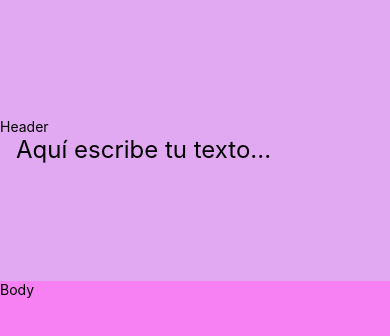
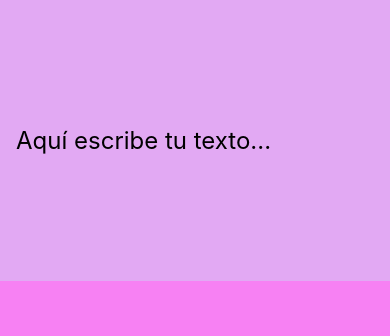
Before and after one commit to Leydy/to-do-app, a React Native app: screen / in a window 390 px wide. Shown: the top 336 px of the page. Built offline with nearby package versions, Linux system fonts and the light colour scheme.

Commit message:
agregando función eliminar al icono borrar

```diff
--- a/App.js
+++ b/App.js
@@ -23,9 +23,16 @@ export default class App extends React.Component {
       tareas: [...this.state.tareas, { texto: this.state.texto, key: Date.now() }],
       texto: '',
     });
-    console.log(this.state.tareas.length);
   }
+  eliminarTarea = (id) => {
+    const nuevasTareas = this.state.tareas.filter((tarea) => {
+      return tarea.key !== id;
+    });
+    this.setState({
+      tareas: nuevasTareas,
+    });
 
+  }
   render() {
     return (
       <View style={styles.container}>
@@ -34,8 +41,8 @@ export default class App extends React.Component {
           cambiarTexto={this.establecerTexto}
           agregar={this.agregarTarea}
         />
-        <Text>{this.state.texto}</Text>
-        <Body tareas={this.state.tareas} />
+
+        <Body tareas={this.state.tareas} eliminar={this.eliminarTarea} />
       </View>
     );
   }
--- a/Body.js
+++ b/Body.js
@@ -8,10 +8,10 @@ class Body extends Component {
   render() {
     return (
             <View style={styles.container}>
-                <Text>Body</Text>
+
                 <FlatList
                   data={this.props.tareas}
-                  renderItem={({ item }) => <Tarea item={item} />}
+                  renderItem={({ item }) => <Tarea item={item} eliminar={this.props.eliminar} />}
                 />
             </View>
     );
--- a/Header.js
+++ b/Header.js
@@ -6,7 +6,7 @@ class Header extends Component {
   render() {
     return (
       <View style={styles.container}>
-            <Text>Header</Text>
+
             <TextInput
               style={styles.texto}
               onChangeText={this.props.cambiarTexto}
--- a/Tarea.js
+++ b/Tarea.js
@@ -1,6 +1,6 @@
 // import liraries
 import React, { Component } from 'react';
-import { View, Text, StyleSheet } from 'react-native';
+import { View, Text, StyleSheet, TouchableOpacity } from 'react-native';
 import { Ionicons } from '@expo/vector-icons';
 
 // create a component
@@ -9,11 +9,13 @@ class Tarea extends Component {
     return (
             <View style={styles.container}>
                 <Text style={styles.texto}>{this.props.item.texto}</Text>
+                <TouchableOpacity onPress={ ()=> {this.props.eliminar(this.props.item.key); }}>
                 <Ionicons
                     name="md-trash"
                     size={24}
                     color="gray"
                 />
+                </TouchableOpacity>
             </View>
     );
   }
@@ -25,6 +27,7 @@ const styles = StyleSheet.create({
     flex: 1,
     flexDirection: 'row',
     justifyContent: 'space-between',
+    paddingHorizontal: 16,
 
   },
   texto: {
```
